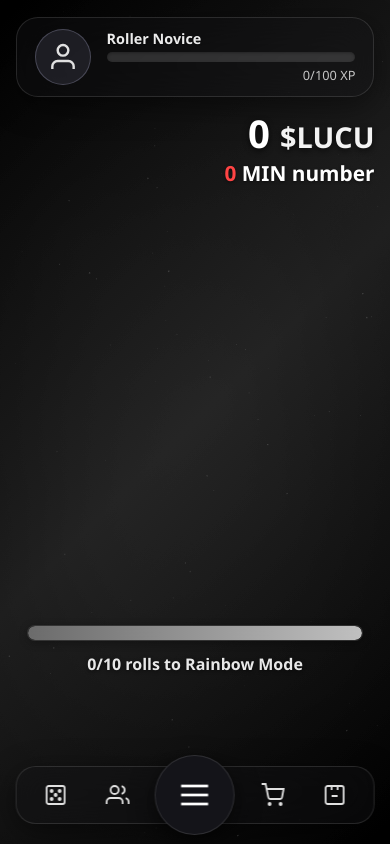
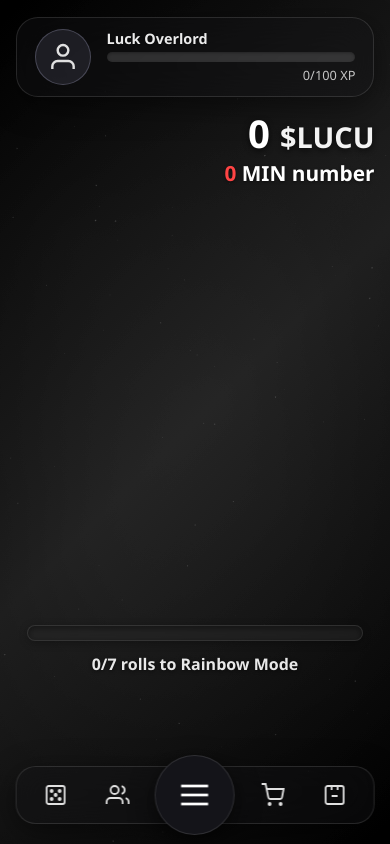
Before and after one commit to SusPect147/Lucky-Cubes, a plain HTML site: page index.html in a window 390 px wide. Both pictures are taken after a click on the element 195 px from the left and 422 px from the top of the page. Drawn offline with nearby package versions, Linux system fonts and the light colour scheme; no server answers.

Commit message:
Add files via upload

```diff
--- /dev/null
+++ b/config.js
@@ -0,0 +1,31 @@
+const CONFIG = {
+    assetsPath: 'UI/кубики/классический скин/',
+    assets: [
+        'начальный-кубик.tgs',
+        'супер-начальный-кубик.tgs',
+        '1-кубик.tgs',
+        '2-кубик.tgs',
+        '3-кубик.tgs',
+        '4-кубик.tgs',
+        '5-кубик.tgs',
+        '6-кубик.tgs'
+    ],
+    levels: [
+        { name: "Roller Novice", xp: 100 },
+        { name: "Dice Toss Apprentice", xp: 700 },
+        { name: "Game Player", xp: 1500 },
+        { name: "Lucky One", xp: 2400 },
+        { name: "Combo Master", xp: 3700 },
+        { name: "High Roller", xp: 4500 },
+        { name: "Ace Thrower", xp: 6800 },
+        { name: "Dice Mage", xp: 8888 },
+        { name: "Lord of Dice", xp: 10000 },
+        { name: "Luck Overlord", xp: 15000 }
+    ],
+    xpPerRoll: 0.5,
+    baseLambda: 0.001,
+    rainbowLambda: 0.0005,
+    rainbowRollsMin: 5,
+    rainbowRollsMax: 10,
+    particleCount: 120
+};
--- a/index.html
+++ b/index.html
@@ -5,7 +5,6 @@
     <meta name="viewport" content="width=device-width, initial-scale=1.0, maximum-scale=1.0, user-scalable=no">
     <title>Cube Game</title>
     <link rel="stylesheet" href="styles.css">
-
     <script src="https://cdnjs.cloudflare.com/ajax/libs/pako/2.1.0/pako.min.js"></script>
     <script src="https://cdnjs.cloudflare.com/ajax/libs/bodymovin/5.12.2/lottie.min.js"></script>
 </head>
@@ -15,7 +14,7 @@
         <div class="loading-center">
             <div id="loading-cube" class="lottie-cube-loading"></div>
         </div>
-        <div class="loading-text" id="loading-text">0/12 loaded</div>
+        <div class="loading-text" id="loading-text">0/8 loaded</div>
     </div>
 
     <div id="game-content" style="display: none;">
@@ -58,7 +57,7 @@
             <div class="rainbow-progress-bar-container">
                 <div class="rainbow-progress-bar-fill" id="rainbow-progress-fill"></div>
             </div>
-            <div class="rainbow-text" id="rainbow-text">0/10 rolls to Rainbow Mode</div>
+            <div class="rainbow-text" id="rainbow-text">0/7 rolls to Rainbow Mode</div>
         </div>
 
         <nav class="bottom-menu">
@@ -111,6 +110,7 @@
         </nav>
     </div>
 
+    <script src="config.js"></script>
     <script src="script.js"></script>
 </body>
 </html>
--- a/script.js
+++ b/script.js
@@ -1,115 +1,101 @@
-document.addEventListener('keydown', e => {
+(function () {
+    document.addEventListener('keydown', function (e) {
         if (e.ctrlKey && (e.key === '=' || e.key === '-' || e.key === '0')) e.preventDefault();
         if (e.ctrlKey && e.shiftKey && e.key === 'I') e.preventDefault();
     });
-document.addEventListener('wheel', e => { if (e.ctrlKey) e.preventDefault(); }, { passive: false });
-['gesturestart', 'gesturechange', 'gestureend'].forEach(evt =>
-    document.addEventListener(evt, e => e.preventDefault(), { passive: false })
-);
+    document.addEventListener('wheel', function (e) { if (e.ctrlKey) e.preventDefault(); }, { passive: false });
+    ['gesturestart', 'gesturechange', 'gestureend'].forEach(function (evt) {
+        document.addEventListener(evt, function (e) { e.preventDefault(); }, { passive: false });
+    });
 
-const basePath = 'UI/кубики/классический%20скин/';
-const assetsToPreload = [
-    'начальный-кубик.tgs',
-    'супер-начальный-кубик.tgs',
-    '1-кубик.tgs',
-    '2-кубик.tgs',
-    '3-кубик.tgs',
-    '4-кубик.tgs',
-    '5-кубик.tgs',
-    '6-кубик.tgs'
-];
+    const loadingScreen = document.getElementById('loading-screen');
+    const loadingText = document.getElementById('loading-text');
+    const gameContent = document.getElementById('game-content');
+    const animationCache = {};
+    let loadedCount = 0;
 
-let loadedCount = 0;
-const totalAssets = assetsToPreload.length;
-const loadingText = document.getElementById('loading-text');
-const loadingScreen = document.getElementById('loading-screen');
-const gameContent = document.getElementById('game-content');
-let loadingAnimation = null;
-
-const animationCache = {};
-
-async function loadTGSAnimation(path) {
+    async function loadTGS(path) {
         try {
-        const response = await fetch(path);
-        if (!response.ok) throw new Error('Network error');
-        const arrayBuffer = await response.arrayBuffer();
-        const uint8 = new Uint8Array(arrayBuffer);
+            const r = await fetch(path);
+            if (!r.ok) throw new Error();
+            const buf = await r.arrayBuffer();
+            const uint8 = new Uint8Array(buf);
             const inflated = pako.inflate(uint8);
             const text = new TextDecoder().decode(inflated);
             return JSON.parse(text);
-    } catch (err) {
-        console.error("Ошибка загрузки TGS:", path, err);
+        } catch (e) {
+            console.error("Ошибка загрузки TGS:", path);
             return null;
         }
     }
 
-async function preloadAssets() {
-    const initialData = await loadTGSAnimation(`${basePath}начальный-кубик.tgs`);
-    if (initialData) {
-        loadingAnimation = lottie.loadAnimation({
+    async function preload() {
+        const first = await loadTGS(CONFIG.assetsPath + CONFIG.assets[0]);
+        if (first) {
+            lottie.loadAnimation({
                 container: document.getElementById('loading-cube'),
                 renderer: 'svg',
                 loop: true,
                 autoplay: true,
-            animationData: initialData
+                animationData: first
             });
-        animationCache['начальный-кубик'] = initialData;
+            animationCache['начальный-кубик'] = first;
+            loadedCount++;
+            loadingText.textContent = loadedCount + '/' + CONFIG.assets.length + ' loaded';
         }
 
-    for (const file of assetsToPreload) {
-        if (file === 'начальный-кубик.tgs') {
+        for (let i = 1; i < CONFIG.assets.length; i++) {
+            const data = await loadTGS(CONFIG.assetsPath + CONFIG.assets[i]);
+            if (data) animationCache[CONFIG.assets[i].replace('.tgs', '')] = data;
             loadedCount++;
-            loadingText.textContent = `${loadedCount}/${totalAssets} loaded`;
-            continue;
-        }
-        const data = await loadTGSAnimation(`${basePath}${file}`);
-        if (data) {
-            const key = file.replace('.tgs', '');
-            animationCache[key] = data;
-        }
-        loadedCount++;
-        loadingText.textContent = `${loadedCount}/${totalAssets} loaded`;
+            loadingText.textContent = loadedCount + '/' + CONFIG.assets.length + ' loaded';
         }
 
         loadingScreen.style.opacity = '0';
-    setTimeout(() => {
+        setTimeout(function () {
             loadingScreen.style.display = 'none';
             gameContent.style.display = 'block';
-        initGame();
+            Game.init();
         }, 600);
     }
 
-function initGame() {
+    const Game = (function () {
+        let totalXP = 0;
+        let coinCount = 0;
+        let currentMin = 0;
+        let rollsToRainbow = 0;
+        let targetRainbow = 0;
+        let isRainbow = false;
+        let isRolling = false;
+        let currentAnim = null;
+
         const canvas = document.getElementById('particles');
         const ctx = canvas.getContext('2d');
-    let width, height;
-    function resize() { width = canvas.width = window.innerWidth; height = canvas.height = window.innerHeight; }
-    resize();
-    window.addEventListener('resize', resize);
+        let w = canvas.width = innerWidth;
+        let h = canvas.height = innerHeight;
+        window.addEventListener('resize', function () { w = canvas.width = innerWidth; h = canvas.height = innerHeight; });
 
-    const particleCount = 120;
         const particles = [];
-    const minSize = 0.3, maxSize = 1.2, minSpeed = 0.05, maxSpeed = 0.3;
-    const opacityMin = 0.05, opacityMax = 0.25;
-
         class Particle {
             constructor() { this.reset(); }
             reset() {
-            this.x = Math.random() * width;
-            this.y = Math.random() * height;
-            this.size = minSize + Math.random() * (maxSize - minSize);
-            this.speedX = minSpeed + Math.random() * (maxSpeed - minSpeed) * (Math.random() > 0.5 ? 1 : -1);
-            this.speedY = minSpeed + Math.random() * (maxSpeed - minSpeed) * (Math.random() > 0.5 ? 1 : -1);
-            this.opacity = opacityMin + Math.random() * (opacityMax - opacityMin);
+                this.x = Math.random() * w;
+                this.y = Math.random() * h;
+                this.size = 0.3 + Math.random() * 0.9;
+                this.speedX = (0.05 + Math.random() * 0.25) * (Math.random() > 0.5 ? 1 : -1);
+                this.speedY = (0.05 + Math.random() * 0.25) * (Math.random() > 0.5 ? 1 : -1);
+                this.opacity = 0.05 + Math.random() * 0.2;
                 this.angle = Math.random() * Math.PI * 2;
-            this.angularSpeed = (Math.random() - 0.5) * 0.02;
+                this.spin = (Math.random() - 0.5) * 0.02;
             }
             update() {
-            this.x += this.speedX; this.y += this.speedY; this.angle += this.angularSpeed;
-            if (this.x < -50) this.x = width + 50;
-            if (this.x > width + 50) this.x = -50;
-            if (this.y < -50) this.y = height + 50;
-            if (this.y > height + 50) this.y = -50;
+                this.x += this.speedX;
+                this.y += this.speedY;
+                this.angle += this.spin;
+                if (this.x < -50) this.x = w + 50;
+                if (this.x > w + 50) this.x = -50;
+                if (this.y < -50) this.y = h + 50;
+                if (this.y > h + 50) this.y = -50;
             }
             draw() {
                 ctx.save();
@@ -118,280 +104,210 @@ function initGame() {
                 ctx.globalAlpha = this.opacity;
                 ctx.fillStyle = '#ffffff';
                 ctx.beginPath();
-            const points = 5, outerRadius = this.size, innerRadius = this.size * 0.4;
-            const angleStep = Math.PI / points;
-            ctx.moveTo(outerRadius, 0);
-            for (let i = 1; i < points * 2; i++) {
-                const radius = i % 2 === 0 ? outerRadius : innerRadius;
-                const x = radius * Math.cos(i * angleStep);
-                const y = radius * Math.sin(i * angleStep);
-                ctx.lineTo(x, y);
+                const pts = 5;
+                const out = this.size;
+                const inn = this.size * 0.4;
+                const step = Math.PI / pts;
+                ctx.moveTo(out, 0);
+                for (let i = 1; i < pts * 2; i++) {
+                    const r = i % 2 === 0 ? out : inn;
+                    ctx.lineTo(r * Math.cos(i * step), r * Math.sin(i * step));
                 }
                 ctx.closePath();
                 ctx.fill();
                 ctx.restore();
             }
         }
+        for (let i = 0; i < CONFIG.particleCount; i++) particles.push(new Particle());
+        (function anim() {
+            ctx.clearRect(0, 0, w, h);
+            particles.forEach(function (p) { p.update(); p.draw(); });
+            requestAnimationFrame(anim);
+        })();
 
-    for (let i = 0; i < particleCount; i++) particles.push(new Particle());
-
-    function animate() {
-        ctx.clearRect(0, 0, width, height);
-        particles.forEach(p => { p.update(); p.draw(); });
-        requestAnimationFrame(animate);
-    }
-    animate();
-
-    window.addEventListener('resize', () => {
-        particles.length = 0;
-        for (let i = 0; i < particleCount; i++) particles.push(new Particle());
-    });
-
-    function formatNumber(num) {
-        if (num >= 1e12) return (num / 1e12).toFixed(2) + 't';
-        if (num >= 1e9) return (num / 1e9).toFixed(2) + 'b';
-        if (num >= 1e6) return (num / 1e6).toFixed(2) + 'm';
-        if (num >= 1e3) return (num / 1e3).toFixed(2) + 'k';
-        return num.toFixed(2).replace(/\.?0+$/, '');
+        function format(n) {
+            if (n >= 1e12) return (n / 1e12).toFixed(2) + 't';
+            if (n >= 1e9) return (n / 1e9).toFixed(2) + 'b';
+            if (n >= 1e6) return (n / 1e6).toFixed(2) + 'm';
+            if (n >= 1e3) return (n / 1e3).toFixed(2) + 'k';
+            return n.toFixed(2).replace(/\.?0+$/, '');
         }
 
-    const levels = [
-        { name: "Roller Novice", xp: 100 },
-        { name: "Dice Toss Apprentice", xp: 700 },
-        { name: "Game Player", xp: 1500 },
-        { name: "Lucky One", xp: 2400 },
-        { name: "Combo Master", xp: 3700 },
-        { name: "High Roller", xp: 4500 },
-        { name: "Ace Thrower", xp: 6800 },
-        { name: "Dice Mage", xp: 8888 },
-        { name: "Lord of Dice", xp: 10000 },
-        { name: "Luck Overlord", xp: 15000 }
-    ];
+        const rankEl = document.getElementById('rank-text');
+        const xpEl = document.getElementById('xp-text');
+        const progressEl = document.getElementById('progress-fill');
+        let displayed = 0;
+        let target = 0;
 
-    let totalXP = 0;
-    let currentLevel = 0;
-    let currentDisplayedPercent = 0;
-    let targetPercent = 0;
-    let isAnimating = false;
+        function updateLevel() {
+            let lvl = 0;
+            for (let i = 0; i < CONFIG.levels.length; i++) {
+                if (totalXP >= CONFIG.levels[i].xp) lvl = i + 1;
+                else break;
+            }
+            lvl = Math.min(lvl, CONFIG.levels.length);
+            const cur = CONFIG.levels[lvl - 1] || CONFIG.levels[CONFIG.levels.length - 1];
+            const next = CONFIG.levels[lvl] || cur;
 
-    const rankText = document.getElementById('rank-text');
-    const xpText = document.getElementById('xp-text');
-    const progressFill = document.getElementById('progress-fill');
-
-    function getLevelXPRequirement(level) {
-        return level < levels.length ? levels[level].xp : levels[levels.length - 1].xp;
-    }
-
-    function updateCurrentLevel() {
-        let newLevel = 0;
-        for (let i = 0; i < levels.length; i++) {
-            if (totalXP >= levels[i].xp) {
-                newLevel = i + 1;
-            } else {
-                break;
-            }
-        }
-        currentLevel = Math.min(newLevel, levels.length - 1);
-    }
-
-    function updateLevelDisplay() {
-        if (currentLevel >= levels.length - 1 && totalXP >= levels[levels.length - 1].xp) {
-            rankText.textContent = levels[levels.length - 1].name;
-            xpText.textContent = `MAX LEVEL`;
-            progressFill.style.width = '100%';
-            currentDisplayedPercent = 100;
-            targetPercent = 100;
+            if (lvl >= CONFIG.levels.length) {
+                rankEl.textContent = cur.name;
+                xpEl.textContent = 'MAX LEVEL';
+                target = 100;
                 return;
             }
 
-        const requiredXP = getLevelXPRequirement(currentLevel);
-        const xpInLevel = totalXP;
-        const xpNeeded = requiredXP;
-
-        rankText.textContent = levels[currentLevel].name;
-        xpText.textContent = `${xpInLevel}/${xpNeeded} XP`;
-
-        targetPercent = xpNeeded > 0 ? (xpInLevel / xpNeeded) * 100 : 0;
-        targetPercent = Math.min(100, Math.max(0, targetPercent));
+            const from = lvl > 0 ? CONFIG.levels[lvl - 1].xp : 0;
+            const need = next.xp - from;
+            const have = totalXP - from;
+            rankEl.textContent = cur.name;
+            xpEl.textContent = have + '/' + need + ' XP';
+            target = (have / need) * 100;
         }
 
-    function animateProgress() {
-        if (isAnimating) return;
-        isAnimating = true;
-
+        function animateBar() {
             function step() {
-            const diff = targetPercent - currentDisplayedPercent;
+                const diff = target - displayed;
                 if (Math.abs(diff) > 0.1) {
-                currentDisplayedPercent += diff * 0.12;
-                progressFill.style.width = `${currentDisplayedPercent}%`;
+                    displayed += diff * 0.12;
+                    progressEl.style.width = displayed + '%';
                     requestAnimationFrame(step);
                 } else {
-                currentDisplayedPercent = targetPercent;
-                progressFill.style.width = `${targetPercent}%`;
-
-                if (targetPercent >= 100 && currentLevel < levels.length - 1) {
-                    setTimeout(() => {
-                        currentLevel++;
-                        updateLevelDisplay();
-                        currentDisplayedPercent = 0;
-                        progressFill.style.width = '0%';
-                        isAnimating = false;
-                        animateProgress();
-                    }, 500);
-                } else {
-                    isAnimating = false;
-                }
+                    displayed = target;
+                    progressEl.style.width = target + '%';
                 }
             }
             step();
         }
 
-    function addXP(amount) {
-        totalXP += amount;
-        updateCurrentLevel();
-        updateLevelDisplay();
-        animateProgress();
+        function addXP(v) {
+            totalXP += v;
+            updateLevel();
+            animateBar();
         }
 
-    let rollsCount = 0;
-    const maxRolls = 10;
-    let isRainbowMode = false;
-
         const rainbowOverlay = document.getElementById('rainbow-overlay');
-    const rainbowProgressFill = document.getElementById('rainbow-progress-fill');
+        const rainbowFill = document.getElementById('rainbow-progress-fill');
         const rainbowText = document.getElementById('rainbow-text');
 
-    function enterRainbowMode() {
-        isRainbowMode = true;
-        rainbowOverlay.classList.add('active');
-        rainbowProgressFill.classList.add('rainbow-active');
-        rainbowText.textContent = "Rainbow Mode Active!";
-        loadCubeAnimation('супер-начальный-кубик', false);
+        function newRainbowTarget() {
+            targetRainbow = CONFIG.rainbowRollsMin + Math.floor(Math.random() * (CONFIG.rainbowRollsMax - CONFIG.rainbowRollsMin + 1));
+            rollsToRainbow = 0;
+            rainbowFill.style.width = '0%';
+            rainbowText.textContent = '0/' + targetRainbow + ' rolls to Rainbow Mode';
+        }
+        newRainbowTarget();
+
+        function generateMin() {
+            const lambda = isRainbow ? CONFIG.rainbowLambda : CONFIG.baseLambda;
+            return Math.max(0.00001, -Math.log(1 - Math.random()) / lambda);
         }
 
-    function exitRainbowMode() {
-        isRainbowMode = false;
-        rainbowOverlay.classList.remove('active');
-        rainbowProgressFill.classList.remove('rainbow-active');
-        setTimeout(() => {
-            rollsCount = 0;
-            updateRainbowProgress();
-        }, 150);
-        loadCubeAnimation('начальный-кубик', false);
+        const coinEl = document.getElementById('coin-count');
+        const minEl = document.getElementById('min-number');
+
+        function updateUI() {
+            coinEl.textContent = format(coinCount);
+            const str = currentMin.toFixed(5).replace(/\.?0+$/, '');
+            minEl.textContent = str === '0' ? '0' : str;
         }
 
-    function updateRainbowProgress() {
-        const percent = (rollsCount / maxRolls) * 100;
-        rainbowProgressFill.style.width = `${percent}%`;
-        rainbowText.textContent = `${rollsCount}/${maxRolls} rolls to Rainbow Mode`;
-        if (rollsCount >= maxRolls && !isRainbowMode) {
-            enterRainbowMode();
-        }
+        function showIdleCube() {
+            const name = isRainbow ? 'супер-начальный-кубик' : 'начальный-кубик';
+            const data = animationCache[name];
+            if (!data) return;
+
+            if (currentAnim) currentAnim.destroy();
+
+            currentAnim = lottie.loadAnimation({
+                container: document.getElementById('cube-animation'),
+                renderer: 'svg',
+                loop: true,
+                autoplay: true,
+                animationData: data
+            });
         }
 
-    const cubeContainer = document.getElementById('cube-animation');
-    let currentAnimation = null;
-    let isCubeAnimating = false;
-    let coinCount = 0;
-    let currentMin = 0;
-    const xpPerRoll = 0.5;
+        function rollCube() {
+            if (isRolling) return;
+            isRolling = true;
 
-    function loadCubeAnimation(tgsName, isRoll = false) {
-        const key = tgsName.replace('.tgs', '');
-        const json = animationCache[key];
-        if (!json) {
-            console.error("Анимация не найдена:", tgsName);
+            const roll = Math.floor(Math.random() * 6) + 1;
+            const rollAnimData = animationCache[roll + '-кубик'];
+            if (!rollAnimData) {
+                isRolling = false;
                 return;
             }
 
-        if (currentAnimation) {
-            currentAnimation.destroy();
-        }
+            if (currentAnim) currentAnim.destroy();
 
-        currentAnimation = lottie.loadAnimation({
-            container: cubeContainer,
+            currentAnim = lottie.loadAnimation({
+                container: document.getElementById('cube-animation'),
                 renderer: 'svg',
                 loop: false,
                 autoplay: true,
-            animationData: json
+                animationData: rollAnimData
             });
 
-        if (isRoll) {
-            currentAnimation.addEventListener('complete', () => {
-                applyRollResult();
-                loadCubeAnimation(isRainbowMode ? 'супер-начальный-кубик' : 'начальный-кубик');
-                isCubeAnimating = false;
-            });
+            currentAnim.addEventListener('complete', function handler() {
+                currentAnim.removeEventListener('complete', handler);
+
+                let reward = roll / 10;
+                if (isRainbow) reward *= 2;
+                coinCount += reward;
+
+                const newMin = generateMin();
+                if (newMin < currentMin || currentMin === 0) currentMin = newMin;
+
+                addXP(CONFIG.xpPerRoll);
+
+                if (!isRainbow) {
+                    rollsToRainbow++;
+                    const percent = (rollsToRainbow / targetRainbow) * 100;
+                    rainbowFill.style.width = percent + '%';
+                    rainbowText.textContent = rollsToRainbow + '/' + targetRainbow + ' rolls to Rainbow Mode';
+
+                    if (rollsToRainbow >= targetRainbow) {
+                        isRainbow = true;
+                        rainbowOverlay.classList.add('active');
+                        rainbowText.textContent = 'Rainbow Mode Active!';
+                        showIdleCube();
+                    }
                 } else {
-            currentAnimation.setLoop(tgsName.includes('начальный'));
-        }
+                    isRainbow = false;
+                    rainbowOverlay.classList.remove('active');
+                    newRainbowTarget();
+                    showIdleCube();
                 }
 
-    const coinCountEl = document.getElementById('coin-count');
-    const minNumberEl = document.getElementById('min-number');
-
-    function updateDisplay() {
-        coinCountEl.textContent = formatNumber(coinCount);
-        const minStr = currentMin.toFixed(5).replace(/\.?0+$/, '');
-        minNumberEl.textContent = minStr === '0' ? '0' : minStr;
+                updateUI();
+                isRolling = false;
+            });
         }
 
-    function generateMinNumber() {
-        const lambda = isRainbowMode ? 0.0005 : 0.001;
-        const u = Math.random();
-        let value = -Math.log(1 - u) / lambda;
-        return Math.max(0.00001, Math.min(1000, value));
+        document.querySelector('.center-gif').addEventListener('click', rollCube);
+
+        const dust = document.querySelector('.cosmic-dust-layer');
+        function dustCycle() {
+            dust.classList.add('active');
+            const dur = 28000 + Math.random() * 15000;
+            setTimeout(function () {
+                dust.classList.remove('active');
+                setTimeout(dustCycle, 5000 + Math.random() * 8000);
+            }, dur);
         }
+        dustCycle();
 
-    const dustLayer = document.querySelector('.cosmic-dust-layer');
-    const cube = document.querySelector('.center-gif');
+        return {
+            init: function () {
+                displayed = 0;
+                target = 0;
+                progressEl.style.width = '0%';
+                updateLevel();
+                showIdleCube();
+                updateUI();
+            }
+        };
+    })();
 
-    function startRandomDustCycle() {
-        dustLayer.classList.add('active');
-        const cycleDuration = 28000 + Math.random() * 15000;
-        setTimeout(() => {
-            dustLayer.classList.remove('active');
-            setTimeout(startRandomDustCycle, 5000 + Math.random() * 8000);
-        }, cycleDuration);
-    }
-
-    function applyRollResult() {
-        const roll = Math.floor(Math.random() * 6) + 1;
-        let coinsToAdd = roll / 10;
-        if (isRainbowMode) coinsToAdd *= 2;
-
-        coinCount += coinsToAdd;
-
-        const minValue = generateMinNumber();
-        if (minValue < currentMin || currentMin === 0) {
-            currentMin = minValue;
-        }
-
-        addXP(xpPerRoll);
-
-        if (!isRainbowMode) {
-            rollsCount++;
-            updateRainbowProgress();
-        } else {
-            exitRainbowMode();
-        }
-
-        updateDisplay();
-    }
-
-    cube.addEventListener('click', async () => {
-        if (isCubeAnimating) return;
-
-        isCubeAnimating = true;
-        const roll = Math.floor(Math.random() * 6) + 1;
-        await loadCubeAnimation(`${roll}-кубик`, true);
-    });
-
-    loadCubeAnimation('начальный-кубик');
-    updateCurrentLevel();
-    updateLevelDisplay();
-    updateDisplay();
-    startRandomDustCycle();
-}
-
-preloadAssets();
+    preload();
+})();
```
Also changed, not shown: styles.css (line endings or trailing spaces). Lines whose indentation alone changed are shown as unchanged.
